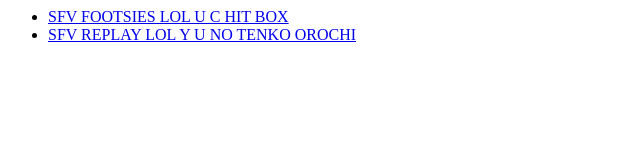
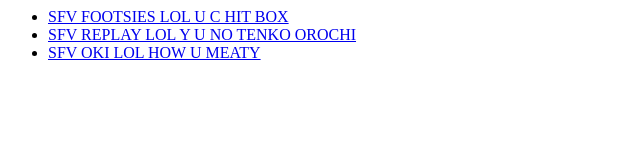
Before and after one commit to toolassisted/toolassisted.github.io, a plain HTML site: page index.html in a window 1280 px wide. Shown: the whole page, without its empty margins (0-640 px from the left). Drawn offline with Linux system fonts and the light colour scheme.

Commit message:
Update index.html

```diff
--- a/index.html
+++ b/index.html
@@ -1,4 +1,5 @@
 <ul>
   <li><a href="http://toolassisted.github.io/LOL">SFV FOOTSIES LOL U C HIT BOX</a></li>
   <li><a href="http://toolassisted.github.io/REPLAY">SFV REPLAY LOL Y U NO TENKO OROCHI</a></li>
+  <li><a href="http://toolassisted.github.io/OKI">SFV OKI LOL HOW U MEATY</a></li>
   </ul>
```
